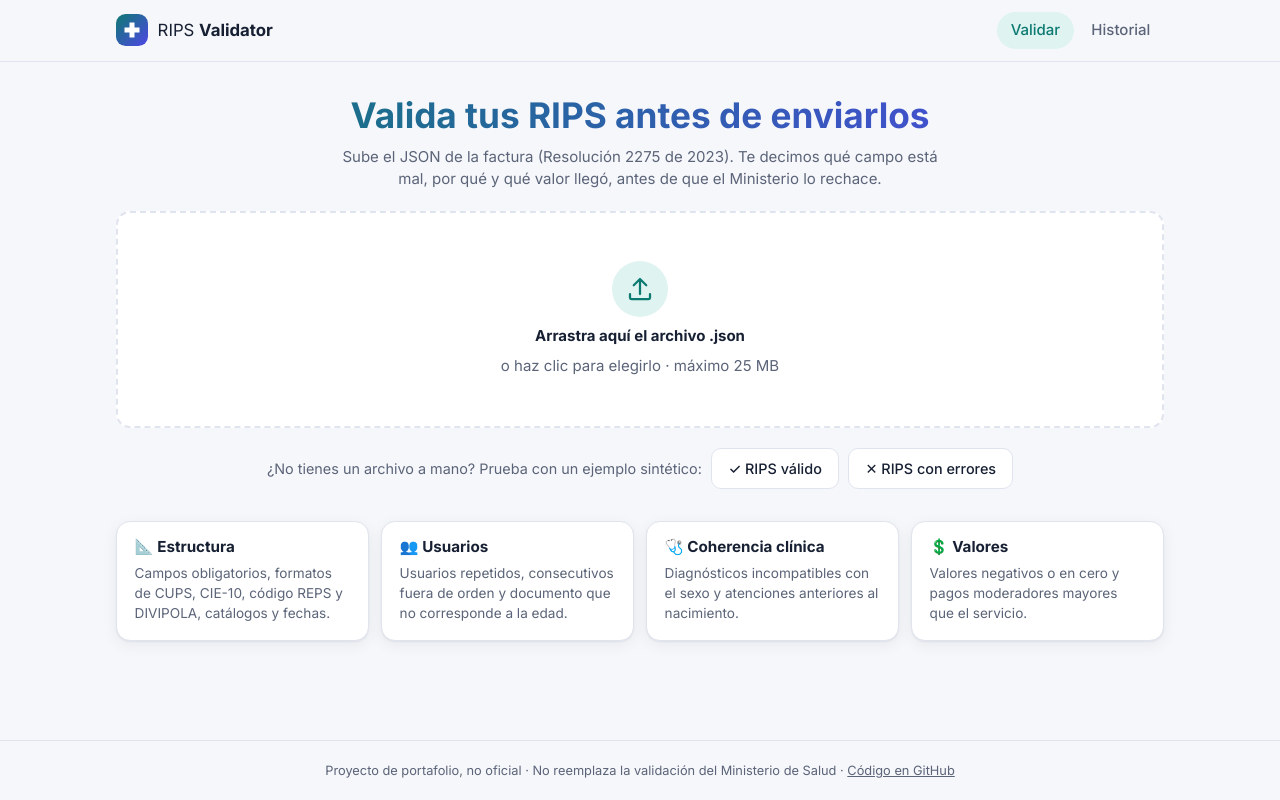
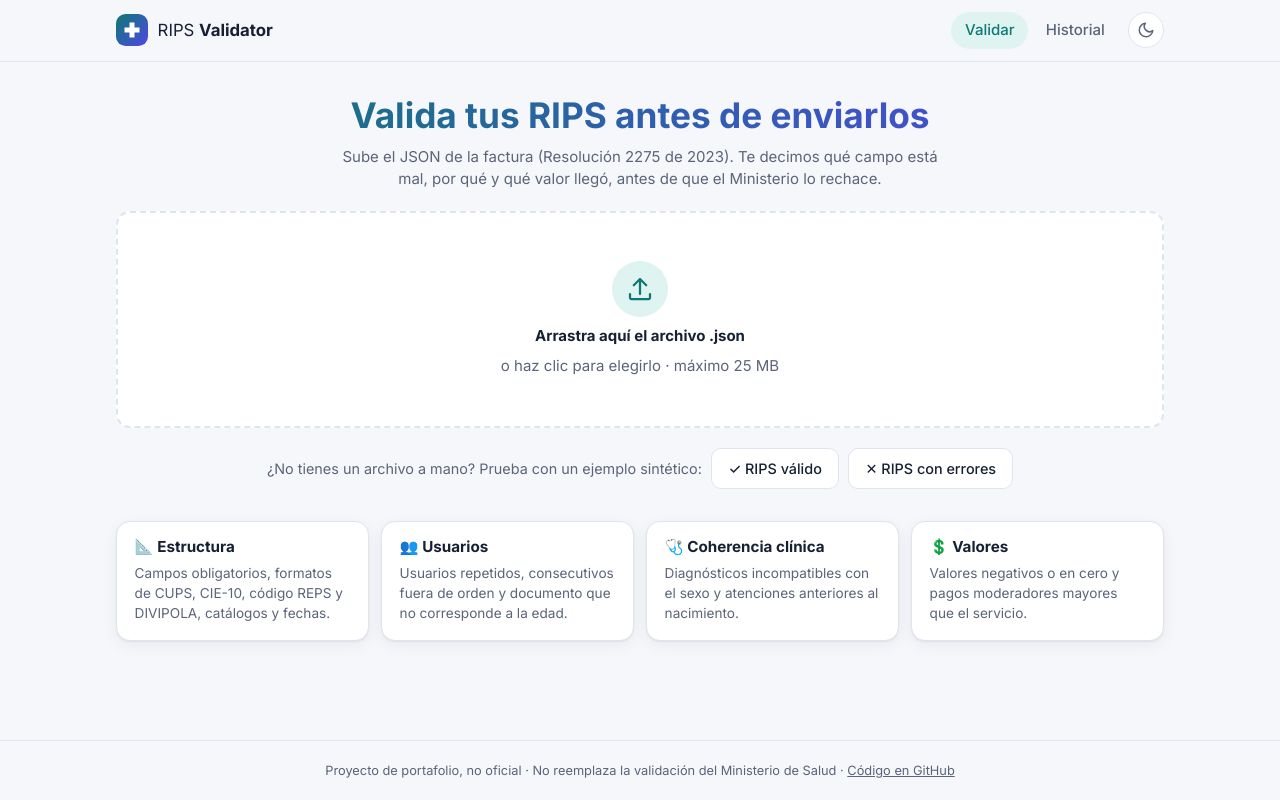
Before and after one commit to zseuz/rips-validator, an Angular app in the folder web/: page / in a window 1280 px wide. Built offline with nearby package versions, Linux system fonts and the light colour scheme.

Commit message:
Botón para cambiar entre tema claro y oscuro

```diff
--- a/web/src/app/app.html
+++ b/web/src/app/app.html
@@ -9,6 +9,24 @@
     <nav>
       <a routerLink="/" routerLinkActive="activo" [routerLinkActiveOptions]="{ exact: true }">Validar</a>
       <a routerLink="/historial" routerLinkActive="activo">Historial</a>
+      @let oscuro = tema.tema() === 'oscuro';
+      <button
+        type="button"
+        class="tema"
+        [attr.aria-label]="oscuro ? 'Cambiar a tema claro' : 'Cambiar a tema oscuro'"
+        [title]="oscuro ? 'Tema claro' : 'Tema oscuro'"
+        (click)="tema.alternar()">
+        @if (oscuro) {
+          <svg viewBox="0 0 24 24" width="18" height="18" fill="none" stroke="currentColor" stroke-width="2" stroke-linecap="round" aria-hidden="true">
+            <circle cx="12" cy="12" r="4" />
+            <path d="M12 2v2M12 20v2M4.9 4.9l1.4 1.4M17.7 17.7l1.4 1.4M2 12h2M20 12h2M4.9 19.1l1.4-1.4M17.7 6.3l1.4-1.4" />
+          </svg>
+        } @else {
+          <svg viewBox="0 0 24 24" width="18" height="18" fill="none" stroke="currentColor" stroke-width="2" stroke-linecap="round" stroke-linejoin="round" aria-hidden="true">
+            <path d="M21 12.8A9 9 0 1 1 11.2 3a7 7 0 0 0 9.8 9.8z" />
+          </svg>
+        }
+      </button>
     </nav>
   </div>
 </header>
--- a/web/src/app/app.scss
+++ b/web/src/app/app.scss
@@ -65,6 +65,30 @@ nav {
   }
 }
 
+nav {
+  align-items: center;
+}
+
+.tema {
+  display: grid;
+  place-items: center;
+  width: 2.25rem;
+  height: 2.25rem;
+  margin-left: 0.35rem;
+  border: 1px solid var(--borde);
+  border-radius: 50%;
+  background: var(--superficie);
+  color: var(--texto-suave);
+  cursor: pointer;
+  transition: color 0.15s, border-color 0.15s, transform 0.3s;
+
+  &:hover {
+    color: var(--primario);
+    border-color: var(--primario);
+    transform: rotate(20deg);
+  }
+}
+
 main {
   flex: 1;
   width: 100%;
--- a/web/src/app/app.ts
+++ b/web/src/app/app.ts
@@ -1,5 +1,7 @@
-import { Component } from '@angular/core';
+import { Component, inject } from '@angular/core';
 import { RouterLink, RouterLinkActive, RouterOutlet } from '@angular/router';
+
+import { TemaService } from './core/tema';
 
 @Component({
   selector: 'app-root',
@@ -7,4 +9,6 @@ import { RouterLink, RouterLinkActive, RouterOutlet } from '@angular/router';
   templateUrl: './app.html',
   styleUrl: './app.scss',
 })
-export class App {}
+export class App {
+  protected readonly tema = inject(TemaService);
+}
--- /dev/null
+++ b/web/src/app/core/tema.ts
@@ -0,0 +1,41 @@
+import { DOCUMENT, Injectable, effect, inject, signal } from '@angular/core';
+
+export type Tema = 'claro' | 'oscuro';
+
+const CLAVE = 'rips-tema';
+
+/**
+ * Tema claro u oscuro. Arranca con el que se eligió la última vez o, si nunca se eligió, con el
+ * del sistema; el script de index.html aplica el mismo valor antes de que cargue Angular para que
+ * la página no parpadee.
+ */
+@Injectable({ providedIn: 'root' })
+export class TemaService {
+  private readonly raiz = inject(DOCUMENT).documentElement;
+
+  readonly tema = signal<Tema>(this.inicial());
+
+  constructor() {
+    effect(() => {
+      this.raiz.dataset['tema'] = this.tema();
+    });
+  }
+
+  /** Cambia de tema y lo recuerda para las próximas visitas. */
+  alternar(): void {
+    this.tema.update((tema) => (tema === 'oscuro' ? 'claro' : 'oscuro'));
+    try {
+      localStorage.setItem(CLAVE, this.tema());
+    } catch {
+      // Navegación privada o almacenamiento bloqueado: el tema dura solo esta visita.
+    }
+  }
+
+  private inicial(): Tema {
+    const guardado = this.raiz.dataset['tema'];
+    if (guardado === 'claro' || guardado === 'oscuro') {
+      return guardado;
+    }
+    return matchMedia('(prefers-color-scheme: dark)').matches ? 'oscuro' : 'claro';
+  }
+}
--- a/web/src/index.html
+++ b/web/src/index.html
@@ -7,6 +7,13 @@
   <meta name="viewport" content="width=device-width, initial-scale=1">
   <meta name="description" content="Valida RIPS en JSON (Resolución 2275 de 2023) antes de enviarlos al Ministerio de Salud">
   <link rel="icon" type="image/x-icon" href="favicon.ico">
+  <script>
+    // Aplica el tema guardado antes de pintar la página (ver core/tema.ts).
+    try {
+      const tema = localStorage.getItem('rips-tema');
+      if (tema === 'claro' || tema === 'oscuro') document.documentElement.dataset.tema = tema;
+    } catch {}
+  </script>
   <link rel="preconnect" href="https://fonts.googleapis.com">
   <link rel="preconnect" href="https://fonts.gstatic.com" crossorigin>
   <link href="https://fonts.googleapis.com/css2?family=Inter:wght@400;500;600;700&family=JetBrains+Mono:wght@400;500&display=swap" rel="stylesheet">
--- a/web/src/styles.scss
+++ b/web/src/styles.scss
@@ -1,5 +1,5 @@
 :root {
-  color-scheme: light dark;
+  color-scheme: light;
   --ancho: 1080px;
 
   --fondo: #f6f7fb;
@@ -25,8 +25,8 @@
   --radio: 14px;
 }
 
-@media (prefers-color-scheme: dark) {
-  :root {
+@mixin tema-oscuro {
+  color-scheme: dark;
   --fondo: #0d1117;
   --superficie: #151b24;
   --superficie-2: #1d2531;
@@ -48,6 +48,17 @@
 
   --sombra: 0 1px 2px rgb(0 0 0 / 40%);
 }
+
+// Sin preferencia guardada se sigue al sistema; el botón del encabezado fija
+// data-tema="claro" u "oscuro" en <html> y manda sobre el sistema.
+@media (prefers-color-scheme: dark) {
+  :root:not([data-tema='claro']) {
+    @include tema-oscuro;
+  }
+}
+
+:root[data-tema='oscuro'] {
+  @include tema-oscuro;
 }
 
 *,
```
Also changed, not shown: 1 other file (tests, documents, lock files or other folders). Lines whose indentation alone changed are shown as unchanged.
